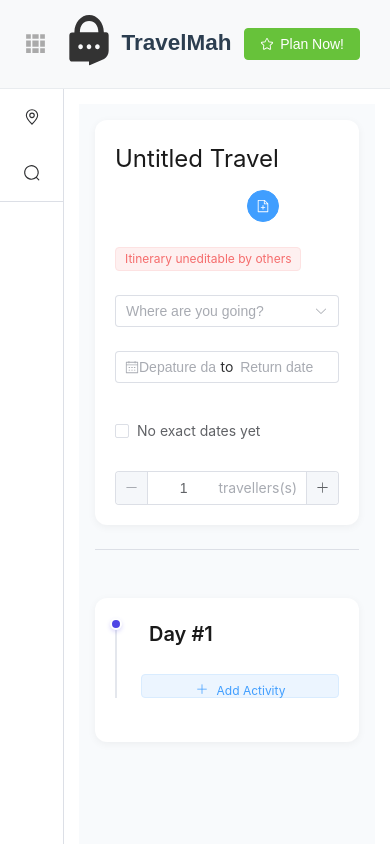
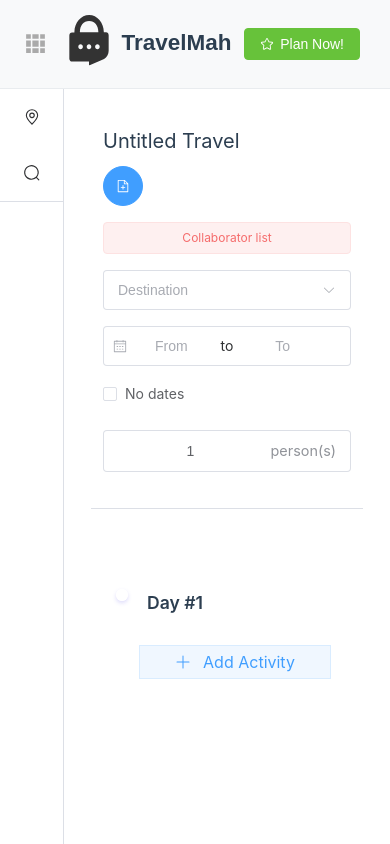
Before and after one commit to syongkheng/travelmah-fe, a Vue app: page /plan in a window 390 px wide. Shown: the top 844 px of the page. Built offline with nearby package versions, Linux system fonts and the light colour scheme.

Commit message:
medium device responsiveness

```diff
--- a/src/components/AgendaCardForm.vue
+++ b/src/components/AgendaCardForm.vue
@@ -1,5 +1,5 @@
 <script lang="ts" setup>
-import { onBeforeUnmount, ref, watch, type PropType } from 'vue'
+import { computed, onBeforeUnmount, ref, watch, type PropType } from 'vue'
 import { FolderChecked, Delete } from '@element-plus/icons-vue'
 import type { AgendaItem } from '@/interfaces/AgendaItem'
 import { useItineraryStore } from '@/stores/itinerary'
@@ -7,6 +7,11 @@ import { storeToRefs } from 'pinia'
 import { ListUtils } from '@/utilities/ListUtils'
 import { FileWithPreview } from '@/interfaces/FileWithPreview'
 import { FileUtils } from '@/utilities/FileUtils'
+import { useBreakpointManager } from '@/composables/useBreakpointManager'
+import { Breakpoint } from '@/constants/Breakpoint'
+
+const { isScreensizeBelow } = useBreakpointManager()
+const isMobile = computed(() => isScreensizeBelow(Breakpoint.M))
 
 const props = defineProps({
   isOpen: {
@@ -111,7 +116,6 @@ const handleFileUpload = (event: Event) => {
     const fileToBeAdded = new FileWithPreview(file)
     const blobString = await FileUtils.convertFileToBase64(file)
 
-    // Create new array references for reactivity
     agendaItemToBeAdded.value.files = [
       ...agendaItemToBeAdded.value.files,
       { ...fileToBeAdded, blob: blobString }
@@ -141,7 +145,6 @@ const onAgendaTimingSelection = (timing: string[]) => {
   agendaItemToBeAdded.value.durationInHours = Number(
     (durationMs / (1000 * 60 * 60)).toFixed(1)
   )
-
   agendaItemToBeAdded.value.durationTimingRaw = timing
   agendaItemToBeAdded.value.startTime = new Date(timing[0]).getTime()
   agendaItemToBeAdded.value.endTime = new Date(timing[1]).getTime()
@@ -158,7 +161,6 @@ const onUnknownTimeToggle = () => {
 const handleFileDeletion = (index: number) => {
   const idToDelete = agendaItemToBeAdded.value.files[index].uuid;
   if (idToDelete) {
-    // Create a new array reference to ensure reactivity
     agendaItemToBeAdded.value._fileIdsToDelete = [
       ...(agendaItemToBeAdded.value._fileIdsToDelete || []),
       idToDelete
@@ -177,18 +179,19 @@ onBeforeUnmount(() => {
 </script>
 
 <template>
-  <el-dialog :model-value="isOpen" @close="onClose" align-center>
+  <el-dialog :model-value="isOpen" @close="onClose" :fullscreen="isMobile" :class="{ 'mobile-dialog': isMobile }"
+    :align-center="!isMobile">
     <div class="form-wrapper">
       <div class="overview-container">
-        <div class="top-down-container">
-          <span>{{ "Title" }}</span>
+        <div class="top-down-container title-container">
+          <span class="field-label">{{ "Title" }}</span>
           <el-input v-model="agendaItemToBeAdded.title" class="title-wrapper" :validate-event="false"
-            placeholder="Title" />
+            placeholder="Title" :size="isMobile ? 'large' : 'default'" />
         </div>
-        <div class="top-down-container">
-          <span>Day #</span>
+        <div class="top-down-container day-container">
+          <span class="field-label">Day #</span>
           <el-select v-model="agendaItemToBeAdded.day" class="day-selector" placeholder="Select day"
-            :disabled="itinerary.durationInDays === 1">
+            :disabled="itinerary.durationInDays === 1" :size="isMobile ? 'large' : 'default'">
             <el-option v-for="day in itinerary.durationInDays" :key="day" :label="`Day ${day}`" :value="day" />
           </el-select>
         </div>
@@ -199,25 +202,28 @@ onBeforeUnmount(() => {
         <div class="top-down-container">
           <span class="field-label">{{ "Location" }}</span>
           <el-input v-model="agendaItemToBeAdded.location" class="inline-edit-desc" placeholder="Location"
-            :validate-event="false" />
+            :validate-event="false" :size="isMobile ? 'large' : 'default'" />
         </div>
         <div class="top-down-container">
           <span class="field-label">{{ "Description" }}</span>
           <el-input v-model="agendaItemToBeAdded.desc" type="textarea" class="inline-edit-desc"
-            :autosize="{ minRows: 2 }" placeholder="Reminders" :validate-event="false" />
+            :autosize="{ minRows: 2 }" placeholder="Reminders" :validate-event="false"
+            :size="isMobile ? 'large' : 'default'" />
         </div>
-        <div>
+        <div class="time-container">
           <div class="top-down-container" v-if="!agendaItemToBeAdded.unknownTime">
             <span class="field-label">Duration:</span>
             <el-time-picker v-model="agendaItemToBeAdded.durationTimingRaw" is-range range-separator="To"
               start-placeholder="Start time" end-placeholder="End time" :disabled-seconds="disabledSeconds"
-              @change="onAgendaTimingSelection" />
+              @change="onAgendaTimingSelection" :size="isMobile ? 'large' : 'default'" />
           </div>
           <div class="top-down-container" v-if="agendaItemToBeAdded.unknownTime">
             <span class="field-label">Duration (hours):</span>
-            <el-input-number v-model="agendaItemToBeAdded.durationInHours" :precision="1" :step="0.1" :max="1000" />
+            <el-input-number v-model="agendaItemToBeAdded.durationInHours" :precision="1" :step="0.1" :max="1000"
+              :controls="!isMobile" :size="isMobile ? 'large' : 'default'" />
           </div>
-          <el-checkbox v-model="agendaItemToBeAdded.unknownTime" @change="onUnknownTimeToggle">
+          <el-checkbox v-model="agendaItemToBeAdded.unknownTime" @change="onUnknownTimeToggle"
+            :size="isMobile ? 'large' : 'default'">
             No exact time yet
           </el-checkbox>
         </div>
@@ -228,7 +234,8 @@ onBeforeUnmount(() => {
         <div v-for="(file, index) in agendaItemToBeAdded.files" :key="file.uuid" class="preview-item">
           <img :src="file.blob" class="preview-image" :alt="file.name" />
           <div class="preview-overlay">
-            <el-button type="danger" :icon="Delete" circle @click="handleFileDeletion(index)" />
+            <el-button type="danger" :icon="Delete" circle @click="handleFileDeletion(index)"
+              :size="isMobile ? 'large' : 'default'" />
           </div>
         </div>
 
@@ -243,7 +250,7 @@ onBeforeUnmount(() => {
       </div>
 
       <div class="button-wrapper">
-        <el-button type="primary" :icon="FolderChecked" @click="handleSave">
+        <el-button type="primary" :icon="FolderChecked" @click="handleSave" :size="isMobile ? 'large' : 'default'">
           Save
         </el-button>
       </div>
@@ -252,53 +259,84 @@ onBeforeUnmount(() => {
 </template>
 
 <style scoped>
-/* Keep your existing styles here */
-.optional-field-container {
-  display: flex;
-  flex-direction: column;
-  gap: 1rem;
-  margin-bottom: 1.25rem;
+/* ============ Base Variables ============ */
+:root {
+  --primary-color: #4f46e5;
+  --text-color: #1a1a1a;
+  --bg-color: #f8fafc;
+  --card-bg: white;
+  --border-color: #e4e7ed;
+  --shadow-sm: 0 2px 8px rgba(0, 0, 0, 0.05);
+  --radius-md: 12px;
+  --radius-sm: 8px;
+  --transition: 0.2s ease;
 }
 
+:deep(.el-divider--horizontal) {
+  margin: 0;
+}
+
+/* ============ Base Layout ============ */
 .form-wrapper {
   display: flex;
   flex-direction: column;
+  gap: 1.5rem;
 }
 
 .overview-container {
   display: flex;
-  flex-direction: row;
+  gap: 1.25rem;
   width: 100%;
-  gap: 1.25rem;
 }
 
 .top-down-container {
   display: flex;
   flex-direction: column;
+  gap: 0.5rem;
+  flex-grow: 1;
+}
+
+.field-label {
+  font-size: 0.875rem;
+  color: var(--el-text-color-secondary);
+  font-weight: 500;
 }
 
 .title-wrapper {
-  width: 300px;
+  width: 100%;
 }
 
 .day-selector {
-  width: 100px;
+  width: 100%;
 }
 
+/* ============ Optional Fields ============ */
+.optional-field-container {
+  display: flex;
+  flex-direction: column;
+  gap: 1.25rem;
+}
+
+.time-container {
+  display: flex;
+  flex-direction: column;
+  gap: 0.75rem;
+}
+
+/* ============ Image Upload ============ */
 .preview-container {
   display: flex;
   gap: 1rem;
   flex-wrap: wrap;
-  margin-top: 1rem;
 }
 
 .preview-item,
 .upload-trigger {
   width: 100px;
   height: 100px;
-  border: 2px dashed #e2e8f0;
-  border-radius: 12px;
-  transition: all 0.2s ease;
+  border: 2px dashed var(--border-color);
+  border-radius: var(--radius-sm);
+  transition: all var(--transition);
   position: relative;
   overflow: hidden;
 }
@@ -308,24 +346,24 @@ onBeforeUnmount(() => {
   flex-direction: column;
   align-items: center;
   justify-content: center;
-  background: #f8fafc;
+  background: var(--bg-color);
   cursor: pointer;
 }
 
 .upload-trigger:hover {
-  border-color: #6366f1;
-  background: #f0f2ff;
+  border-color: var(--primary-color);
+  background: rgba(79, 70, 229, 0.05);
 }
 
 .plus-icon {
   font-size: 1.5rem;
   font-weight: 300;
-  color: #6366f1;
+  color: var(--primary-color);
 }
 
 .upload-text {
   font-size: 0.75rem;
-  color: #64748b;
+  color: var(--el-text-color-secondary);
   margin-top: 4px;
 }
 
@@ -343,21 +381,67 @@ onBeforeUnmount(() => {
   align-items: center;
   justify-content: center;
   opacity: 0;
-  transition: opacity 0.2s ease;
+  transition: opacity var(--transition);
 }
 
 .preview-item:hover .preview-overlay {
   opacity: 1;
 }
 
+/* ============ Buttons ============ */
 .button-wrapper {
   display: flex;
-  flex-direction: row-reverse;
-  gap: 1rem;
-  margin-top: 1.75rem;
+  justify-content: flex-end;
+  margin-top: 1rem;
 }
 
 .el-button {
-  width: 125px;
+  min-width: 120px;
+}
+
+/* ============ Mobile Styles ============ */
+@media (max-width: 768px) {
+  .mobile-dialog {
+    .el-dialog__body {
+      padding: 20px;
+    }
+  }
+
+  .overview-container {
+    flex-direction: column;
+    gap: 1rem;
+  }
+
+  .title-wrapper,
+  .day-selector {
+    width: 100%;
+  }
+
+  .preview-item,
+  .upload-trigger {
+    width: 80px;
+    height: 80px;
+  }
+
+  .button-wrapper {
+    margin-top: 1.5rem;
+  }
+
+  .el-button {
+    width: 100%;
+  }
+}
+
+@media (max-width: 480px) {
+
+  .preview-item,
+  .upload-trigger {
+    width: 70px;
+    height: 70px;
+  }
+
+  .optional-field-container {
+    gap: 1.5rem;
+  }
 }
 </style>
--- a/src/components/SearchItinerary.vue
+++ b/src/components/SearchItinerary.vue
@@ -3,51 +3,145 @@ import { ref } from 'vue'
 import { Search } from '@element-plus/icons-vue'
 import { useNav } from '@/hooks/useNav'
 
-const uItineraryId = ref('')
+const itineraryId = ref<string>('')
 
-const formFieldsWidth = '240px'
+const { redirectToViewSessionId } = useNav()
 
-const { redirectTo } = useNav()
+const handleSearch = () => {
+  redirectToViewSessionId(itineraryId.value, false)
+}
 </script>
 
 <template>
   <div class="search-container">
-    <h1>Search Existing Itinerary!</h1>
-    <el-input
-      v-model="uItineraryId"
-      :style="{
-        width: formFieldsWidth,
-      }"
-      placeholder="Itinerary ID"
-      :prefix-icon="Search"
-    />
-    <el-button
-      :style="{
-        width: formFieldsWidth,
-        marginTop: '2em',
-        marginBottom: '1em',
-      }"
-      @click="
-        redirectTo(`/itinerary/${uItineraryId}`, {
-          newTab: true,
-        })
-      "
-    >
-      {{ 'Search' }}
-    </el-button>
+    <div class="header">
+      <h1>Find Your Itinerary</h1>
+      <p class="subtitle">Enter your unique itinerary code below</p>
+    </div>
+
+    <form @submit.prevent class="search-form">
+      <div class="input-container">
+        <el-input v-model="itineraryId" placeholder="Unique 6 character code" size="large" :prefix-icon="Search"
+          class="modern-input" />
+      </div>
+      <el-button type="primary" size="large" class="action-button" @click="handleSearch">
+        Search
+        <span class="button-arrow">→</span>
+      </el-button>
+    </form>
   </div>
 </template>
 
-<style lang="css" scoped>
-h1 {
-  margin: 0 0 1em 0;
-  padding: 0;
+<style scoped>
+.search-container {
+  max-width: 800px;
+  margin: 4rem auto;
+  padding: 3rem 2rem;
+  background: linear-gradient(145deg, #ffffff 0%, #f8f9ff 100%);
+  border-radius: 24px;
+  box-shadow: 0 12px 40px rgba(0, 0, 0, 0.08);
+  transform: translateY(0);
+  animation: slideUp 0.6s cubic-bezier(0.23, 1, 0.32, 1);
 }
 
-.search-container {
+.header {
+  text-align: center;
+  margin-bottom: 2.5rem;
+}
+
+h1 {
+  font-size: 2.5rem;
+  font-weight: 700;
+  color: #1a1a1a;
+  margin-bottom: 0.5rem;
+  letter-spacing: -0.5px;
+}
+
+.subtitle {
+  color: #6b7280;
+  font-size: 1.1rem;
+  font-weight: 400;
+}
+
+.search-form {
+  max-width: 600px;
+  margin: 0 auto;
   display: flex;
-  justify-content: center;
+  flex-direction: column;
   align-items: center;
-  flex-direction: column;
+  gap: 2rem;
+}
+
+.input-container {
+  width: 100%;
+  display: flex;
+  gap: 1rem;
+  align-items: center;
+}
+
+.modern-input {
+  flex: 1;
+
+  :deep(.el-input__wrapper) {
+    padding: 0 1.5rem;
+    height: 56px;
+    border-radius: 12px;
+    box-shadow: 0 4px 6px -1px rgba(0, 0, 0, 0.05);
+    transition: all 0.3s ease;
+
+    &:hover {
+      box-shadow: 0 4px 12px -1px rgba(99, 102, 241, 0.15);
+    }
+
+    &.is-focus {
+      box-shadow: 0 0 0 3px rgba(99, 102, 241, 0.2);
+    }
+  }
+}
+
+.action-button {
+  width: 150px;
+
+  &:hover {
+    transform: translateY(-1px);
+    box-shadow: 0 6px 12px -1px rgba(99, 102, 241, 0.25);
+  }
+}
+
+.button-arrow {
+  margin-left: 0.75rem;
+  opacity: 0.8;
+  transition: transform 0.2s ease;
+}
+
+.action-button:hover .button-arrow {
+  transform: translateX(2px);
+}
+
+@keyframes slideUp {
+  from {
+    opacity: 0;
+    transform: translateY(20px);
+  }
+
+  to {
+    opacity: 1;
+    transform: translateY(0);
+  }
+}
+
+@media (max-width: 640px) {
+  .search-container {
+    margin: 2rem 1rem;
+    padding: 2rem 1rem;
+  }
+
+  .input-container {
+    flex-direction: column;
+  }
+
+  .action-button {
+    width: 100%;
+  }
 }
 </style>
--- a/src/views/PlanView.vue
+++ b/src/views/PlanView.vue
@@ -89,7 +89,6 @@ const handleShareItinerary = async (shortCode: string) => {
 
     ElMessage.success('Link copied to clipboard!');
   } catch (error) {
-    // Show error feedback
     ElMessage.error('Failed to copy link');
     console.error('Copy failed:', error);
   }
@@ -141,7 +140,6 @@ const saveItinerary = async () => {
         style: "margin: 0; color: #606266; font-size: 14px; line-height: 1.5;"
       }, 'Your itinerary has been created, view it, share it, or edit it!'),
 
-      // View Button (Top Row)
       h(ElButton, {
         type: "primary",
         icon: View,
@@ -180,9 +178,7 @@ const saveItinerary = async () => {
       ])
     ])
   });
-
 }
-
 
 onMounted(() => {
   itineraryStore.setSessionId(sessionId as string)
@@ -198,63 +194,66 @@ onBeforeUnmount(() => {
   <div class="page-container">
     <header class="session-header">
       <div class="title-container">
-        <div class="itinerary-details-header-container" :class="{ 'mobile-layout': isMobile }">
-          <div>
+        <div class="itinerary-details-header-container">
+          <div class="title-and-actions">
             <span v-if="toggleEditingTitle">
               <el-input v-model="itinerary.sessionTitle" class="session-title-input" :validate-event="false"
-                @blur="toggleEditingTitle = false" />
+                @blur="toggleEditingTitle = false" :size="isMobile ? 'large' : 'default'" />
             </span>
             <span class="session-title-container" v-else @click="toggleEditingTitle = true">
               <el-tooltip class="box-item" effect="dark" content="Edit itinerary name" placement="top">
-                <span>
+                <span class="title-text">
                   {{ itinerary.sessionTitle }}
                 </span>
               </el-tooltip>
             </span>
-          </div>
-          <div>
             <el-tooltip class="box-item" effect="dark" content="Save Itinerary" placement="top">
               <el-button :icon="DocumentAdd" circle type="primary" @click="saveItinerary"
-                :disabled="isCreateAgendaButtonDisabled" />
+                :disabled="isCreateAgendaButtonDisabled" class="save-button" :size="isMobile ? 'large' : 'default'" />
             </el-tooltip>
           </div>
         </div>
         <div class="tag-wrapper">
-          <el-tag class="clickable" type="danger" @click="openNotification">
-            {{ 'Itinerary uneditable by others' }}
+          <el-tag class="clickable privacy-tag" type="danger" @click="openNotification"
+            :size="isMobile ? 'large' : 'default'">
+            {{ 'Collaborator list' }}
           </el-tag>
         </div>
       </div>
       <div class="itinerary-overview-container">
         <div class="itinerary-config-field">
-          <el-cascader placeholder="Where are you going?" v-model="itinerary.destinationRaw"
-            :options="hierarchicalLocations" style="width: 100%" />
+          <el-cascader :placeholder="isMobile ? 'Destination' : 'Where are you going?'"
+            v-model="itinerary.destinationRaw" :options="hierarchicalLocations" style="width: 100%"
+            :size="isMobile ? 'large' : 'default'" />
         </div>
         <div class="date-config-container">
           <span class="itinerary-config-field">
             <el-date-picker v-model="itinerary.itineraryDateRaw" type="daterange" range-separator="to"
-              style="width: 100%;" start-placeholder="Depature date" end-placeholder="Return date"
-              :disabled="itinerary.unknownDate" @change="itineraryStore.onItineraryDateSelection"
-              v-if="!itinerary.unknownDate" />
+              style="width: 100%;" :start-placeholder="isMobile ? 'From' : 'Depature date'"
+              :end-placeholder="isMobile ? 'To' : 'Return date'" :disabled="itinerary.unknownDate"
+              @change="itineraryStore.onItineraryDateSelection" v-if="!itinerary.unknownDate"
+              :size="isMobile ? 'large' : 'default'" />
           </span>
-          <span class="itinerary-config-field">
-            <el-input-number v-model="itinerary.durationInDays" :min="1" :disabled="!itinerary.unknownDate"
-              v-if="itinerary.unknownDate" style="width: 100%;">
+          <span class="itinerary-config-field" v-if="itinerary.unknownDate">
+            <el-input-number v-model="itinerary.durationInDays" :min="1" :controls="!isMobile" style="width: 100%;"
+              :size="isMobile ? 'large' : 'default'">
               <template #suffix>
-                <span>{{ "day(s)" }}</span>
+                <span class="input-suffix">{{ "day(s)" }}</span>
               </template>
             </el-input-number>
           </span>
-          <span>
-            <el-checkbox v-model="itinerary.unknownDate" @change="handleUnknownDateToggle">
-              {{ "No exact dates yet" }}
+          <span class="unknown-date-toggle">
+            <el-checkbox v-model="itinerary.unknownDate" @change="handleUnknownDateToggle"
+              :size="isMobile ? 'large' : 'default'">
+              {{ isMobile ? "No dates" : "No exact dates yet" }}
             </el-checkbox>
           </span>
         </div>
         <div class="itinerary-config-field">
-          <el-input-number v-model="itinerary.numberOfPax" :min="1" style="width: 100%;">
+          <el-input-number v-model="itinerary.numberOfPax" :min="1" style="width: 100%;" :controls="!isMobile"
+            :size="isMobile ? 'large' : 'default'">
             <template #suffix>
-              <span>{{ "travellers(s)" }}</span>
+              <span class="input-suffix">{{ isMobile ? "person(s)" : "traveller(s)" }}</span>
             </template>
           </el-input-number>
         </div>
@@ -272,14 +271,16 @@ onBeforeUnmount(() => {
             <AgendaCard :agendaItem="agendaItem" :onClick="() => handleOnTagSelection(agendaItem)"
               :onDelete="handleTagClose" :closeable="true" />
           </div>
-          <el-tag type="primary" class="clickable" @click="handleAddAnActivity(day)">
-            <div class="tag-wrapper">
-              <el-icon>
+          <el-tag type="primary" class="add-activity-tag" @click="handleAddAnActivity(day)"
+            :size="isMobile ? 'large' : 'default'">
+            <div class="add-activity-content">
+              <el-icon class="add-icon">
                 <Plus />
               </el-icon>
-              <span style="margin-left: 0.5rem">{{ "Add Activity" }}</span>
+              <span class="add-text">Add Activity</span>
             </div>
           </el-tag>
+
         </div>
       </div>
     </div>
@@ -290,8 +291,8 @@ onBeforeUnmount(() => {
 </template>
 
 <style scoped>
-/* ============ Base Styles ============ */
-.page-container {
+/* ============ CSS Variables ============ */
+:root {
   --primary-color: #4f46e5;
   --text-color: #1a1a1a;
   --bg-color: #f8fafc;
@@ -301,7 +302,10 @@ onBeforeUnmount(() => {
   --radius-md: 12px;
   --radius-sm: 8px;
   --transition: 0.2s ease;
+}
 
+/* ============ Base Layout ============ */
+.page-container {
   display: flex;
   flex-direction: column;
   min-height: 100vh;
@@ -309,7 +313,7 @@ onBeforeUnmount(() => {
   background: var(--bg-color);
 }
 
-/* ============ Header Section ============ */
+/* ============ Header Styles ============ */
 .session-header {
   background: var(--card-bg);
   padding: 1.5rem;
@@ -319,26 +323,22 @@ onBeforeUnmount(() => {
 
 .title-container {
   display: flex;
-  flex-direction: row;
-  justify-content: space-between;
-  align-items: flex-start;
-  gap: 1rem;
+  flex-direction: column;
+  gap: 0.75rem;
 }
 
 .itinerary-details-header-container {
   display: flex;
   gap: 1.25rem;
   align-items: center;
+}
 
-  &.mobile-layout {
-    flex-direction: column;
-    align-items: flex-start;
-    gap: 0.75rem;
-
-    >div:last-child {
-      align-self: flex-end;
-    }
-  }
+.title-and-actions {
+  display: flex;
+  align-items: center;
+  justify-content: space-between;
+  width: 100%;
+  gap: 1rem;
 }
 
 .session-title-container {
@@ -346,10 +346,18 @@ onBeforeUnmount(() => {
   font-weight: 600;
   color: var(--text-color);
   cursor: pointer;
+  flex-grow: 1;
 
   &:hover {
     text-decoration: underline;
   }
+}
+
+.title-text {
+  display: -webkit-box;
+  -webkit-box-orient: vertical;
+  overflow: hidden;
+  text-overflow: ellipsis;
 }
 
 .session-title-input {
@@ -358,7 +366,14 @@ onBeforeUnmount(() => {
 }
 
 .tag-wrapper {
-  margin-top: 0.5rem;
+  margin-top: 0.25rem;
+  gap: 0.5rem;
+  display: flex;
+  align-items: center;
+}
+
+.privacy-tag {
+  width: fit-content;
 }
 
 /* ============ Itinerary Content ============ */
@@ -370,7 +385,7 @@ onBeforeUnmount(() => {
   margin-top: 1.5rem;
 }
 
-/* ============ Timeline Structure ============ */
+/* ============ Timeline Styles ============ */
 .day-container {
   position: relative;
   padding-left: 2rem;
@@ -418,6 +433,49 @@ onBeforeUnmount(() => {
   }
 }
 
+/* ============ Add Activity Tag ============ */
+.add-activity-tag {
+  --add-tag-bg: rgba(64, 158, 255, 0.08);
+  --add-tag-hover-bg: rgba(64, 158, 255, 0.15);
+
+  cursor: pointer;
+  transition: all var(--transition);
+  background: var(--add-tag-bg);
+  color: var(--el-color-primary);
+  display: inline-flex;
+  align-items: center;
+  justify-content: center;
+  padding: 0.75rem 1.25rem;
+  border-radius: var(--radius-sm);
+  width: 100%;
+  max-width: 200px;
+  margin-top: 0.5rem;
+
+  &:hover {
+    background: var(--add-tag-hover-bg);
+    transform: translateY(-1px);
+    box-shadow: var(--shadow-sm);
+  }
+
+  .add-activity-content {
+    display: flex;
+    align-items: center;
+    gap: 0.5rem;
+    font-weight: 500;
+  }
+
+  .add-icon {
+    font-size: 1rem;
+    transition: transform var(--transition);
+    color: var(--el-color-primary);
+    margin-right: 0.25rem;
+  }
+
+  &:hover .add-icon {
+    transform: scale(1.1);
+  }
+}
+
 /* ============ Form Fields ============ */
 .itinerary-overview-container {
   display: grid;
@@ -432,67 +490,91 @@ onBeforeUnmount(() => {
   gap: 1rem;
 }
 
-/* ============ Custom Tag Styles ============ */
-.el-tag {
-  &.clickable {
-    cursor: pointer;
-    transition: all var(--transition);
+.itinerary-config-field {
+  width: 100%;
+}
 
-    &:hover {
-      opacity: 0.9;
-    }
+.unknown-date-toggle {
+  margin-top: -0.5rem;
+}
+
+.input-suffix {
+  font-size: 0.9rem;
+  color: var(--el-text-color-secondary);
+}
+
+/* ============ Responsive Styles ============ */
+@media (max-width: 768px) {
+  .page-container {
+    padding: 0.75rem;
   }
 
-  &.purple {
-    background: #f3f4ff;
-    color: var(--primary-color);
-    border-color: #e0e7ff;
-    padding: 12px 20px;
-    border-radius: var(--radius-sm);
+  .session-header {
+    padding: 1rem;
+  }
 
-    &.clickable:hover {
-      background: var(--primary-color);
-      color: white;
+  .title-and-actions {
+    gap: 0.75rem;
+    flex-direction: column;
+    align-items: flex-start;
+  }
+
+  .title-text {
+    font-size: 1.4rem;
+    line-height: 1.3;
+  }
+
+  .session-title-input {
+    font-size: 1.4rem !important;
+  }
+
+  .privacy-tag {
+    width: 100%;
+    justify-content: center;
+  }
+
+  .itinerary-overview-container {
+    grid-template-columns: 1fr;
+    gap: 1rem;
+    margin-top: 1rem;
+  }
+
+  .day-container {
+    padding-left: 1.25rem;
+    margin-bottom: 1.5rem;
+  }
+
+  .day-wrapper {
+    font-size: 1.1rem;
+    margin-bottom: 1rem;
+  }
+
+  .agenda-items-container {
+    gap: 0.75rem;
+  }
+
+  .add-activity-tag {
+    max-width: 100%;
+    padding: 1rem;
+    margin-top: 0.75rem;
+
+    .add-activity-content {
+      font-size: 1rem;
     }
   }
 }
 
-/* ============ Responsive Design ============ */
-@media (max-width: 800px) {
-  .page-container {
-    padding: 1rem;
+@media (max-width: 400px) {
+  .title-text {
+    font-size: 1.25rem;
   }
 
   .session-header {
-    padding: 1.25rem;
-  }
-
-  .itinerary-wrapper {
-    padding: 1.25rem;
+    padding: 0.75rem;
   }
 
   .day-container {
-    padding-left: 1.5rem;
-  }
-
-  .itinerary-overview-container {
-    grid-template-columns: 1fr;
-  }
-
-  .session-title-container,
-  .session-title-input {
-    font-size: 1.5rem !important;
-  }
-}
-
-@media (max-width: 480px) {
-  .title-container {
-    flex-direction: column;
-    gap: 1rem;
-  }
-
-  .tag-wrapper {
-    align-self: flex-start;
+    padding-left: 1rem;
   }
 }
 </style>
```
